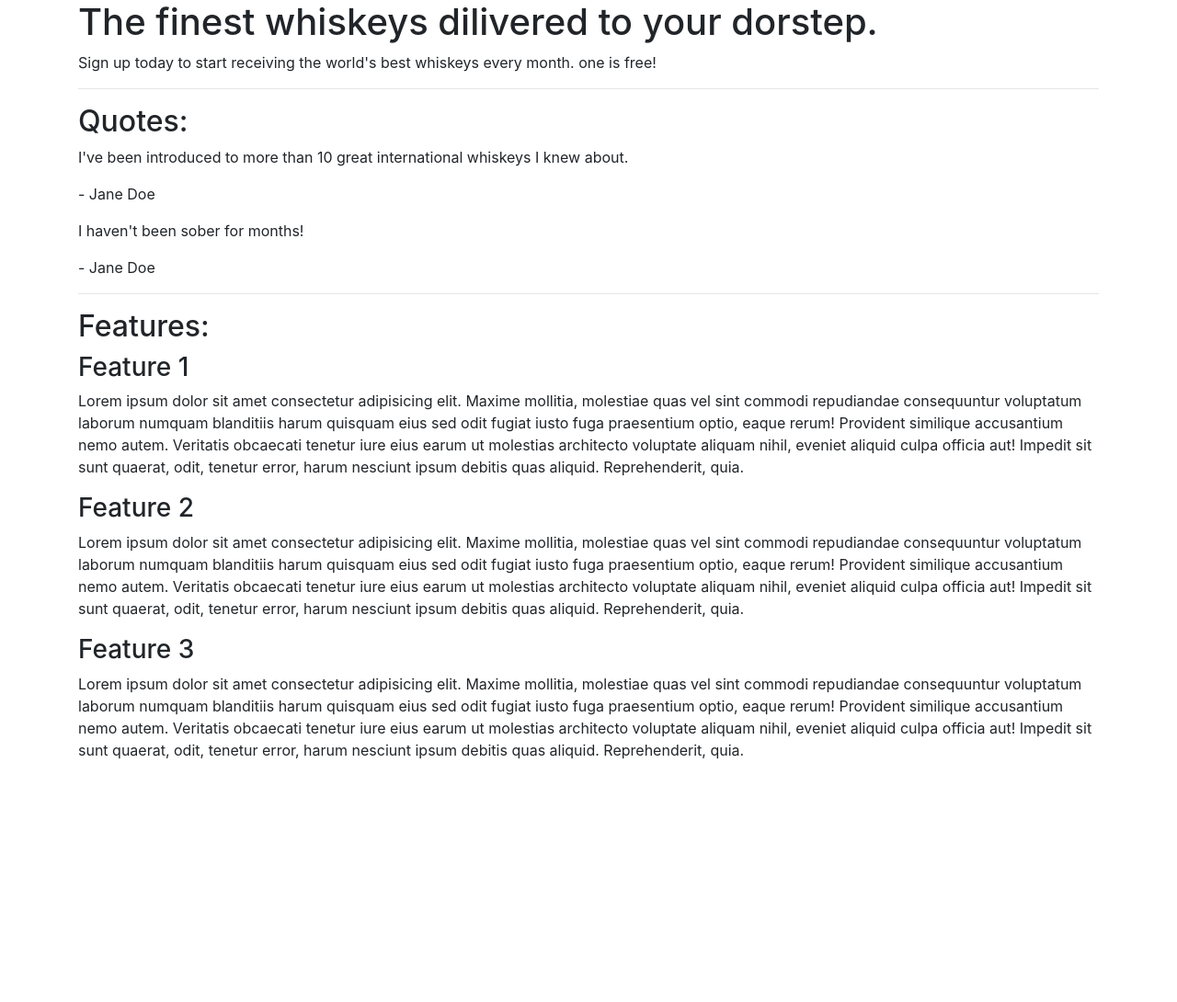
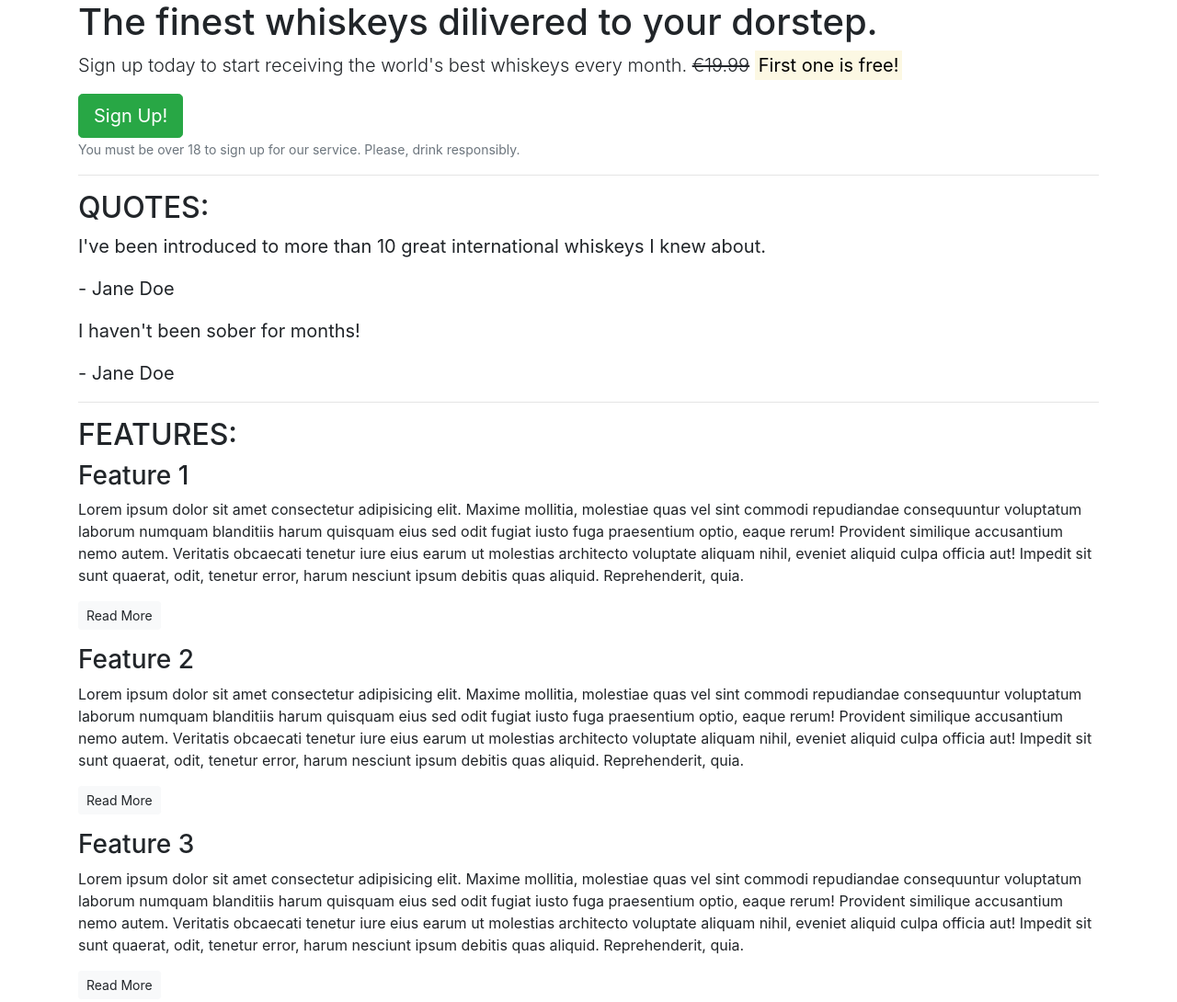
Before and after one commit to niekados/whiskey-drop-24, a plain HTML site: page index.html in a window 1280 px wide. Shown: the whole page at 92% size. Before the commit the page ends 844 px from the top, so only its background shows below. Drawn offline with nearby package versions, Linux system fonts and the light colour scheme.

Commit message:
Add styling to sections and add buttons

```diff
--- a/index.html
+++ b/index.html
@@ -16,28 +16,32 @@
         <!-- callout -->
         <section class="callout">
             <h1>The finest whiskeys dilivered to your dorstep.</h1>
-            <p>Sign up today to start receiving the world's best whiskeys every month. one is free!</p>
+            <p class="lead">Sign up today to start receiving the world's best whiskeys every month.
+                <s>€19.99</s> <strong><mark>First one is free!</mark></strong></p>
+            <button class="btn btn-success btn-lg">Sign Up!</button>
+            <p class="text-muted"><small>You must be over 18 to sign up for our service. Please, drink
+                    responsibly.</small></p>
         </section>
         <!-- /.callout -->
         <hr>
 
         <!-- Quotes -->
         <section class="quotes">
-            <h2 class="upper-case">Quotes:</h2>
-            <div class="quotes">
+            <h2 class="text-uppercase">Quotes:</h2>
+            <blockquote class="blockquote">
                 <p>I've been introduced to more than 10 great international whiskeys I knew about.</p>
                 <p>- Jane Doe</p>
-            </div>
-            <div class="quotes">
+            </blockquote>
+            <blockquote class="blockquote">
                 <p>I haven't been sober for months!</p>
                 <p>- Jane Doe</p>
-            </div>
+            </blockquote>
         </section>
         <!-- /.quotes -->
         <hr>
 
         <section class="features">
-            <h2>Features:</h2>
+            <h2 class="text-uppercase">Features:</h2>
             <div class="feature">
                 <h3>Feature 1</h3>
                 <p>Lorem ipsum dolor sit amet consectetur adipisicing elit. Maxime mollitia,
@@ -48,6 +52,7 @@
                     nihil, eveniet aliquid culpa officia aut! Impedit sit sunt quaerat, odit,
                     tenetur error, harum nesciunt ipsum debitis quas aliquid. Reprehenderit,
                     quia.</p>
+                <p><a class="btn btn-sm btn-light" href="">Read More</a></p>
             </div>
             <div class="feature">
                 <h3>Feature 2</h3>
@@ -59,6 +64,7 @@
                     nihil, eveniet aliquid culpa officia aut! Impedit sit sunt quaerat, odit,
                     tenetur error, harum nesciunt ipsum debitis quas aliquid. Reprehenderit,
                     quia.</p>
+                <p><a class="btn btn-sm btn-light" href="">Read More</a></p>
             </div>
             <div class="feature">
                 <h3>Feature 3</h3>
@@ -70,6 +76,7 @@
                     nihil, eveniet aliquid culpa officia aut! Impedit sit sunt quaerat, odit,
                     tenetur error, harum nesciunt ipsum debitis quas aliquid. Reprehenderit,
                     quia.</p>
+                <p><a class="btn btn-sm btn-light" href="">Read More</a></p>
             </div>
         </section>
     </article>
```
